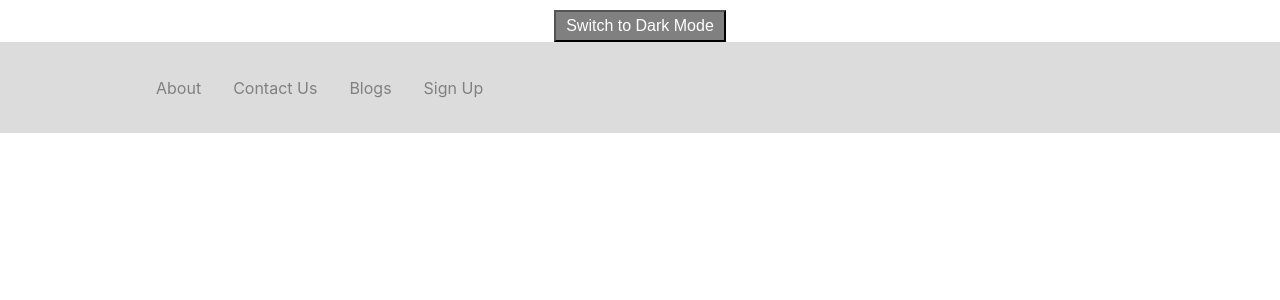
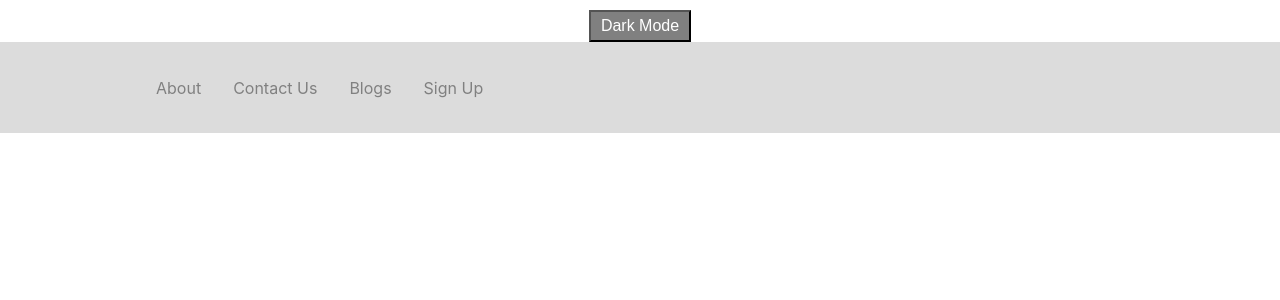
Before and after one commit to TLRKiliann/great-react, a React (Create React App) app in the folder big-project/: page / in a window 1280 px wide. Shown: the top 300 px of the page. Built offline with nearby package versions, Linux system fonts and the light colour scheme.

Commit message:
text improved

```diff
--- a/big-project/src/components/DarkFunc.js
+++ b/big-project/src/components/DarkFunc.js
@@ -8,12 +8,12 @@ function DarkFunc(props) {
 
       {props.darkMode && <button onClick={props.toggleDarkMode} style={{background: 'black',
         color: 'lightgrey'}}>
-        {"Switch to Light Mode"}
+        {"Light Mode"}
       </button>}
 
       {!props.darkMode && <button onClick={props.toggleDarkMode} style={{background: 'grey',
         color: 'white'}}>
-        {"Switch to Dark Mode"}
+        {"Dark Mode"}
       </button>}
 
     </div>
```
